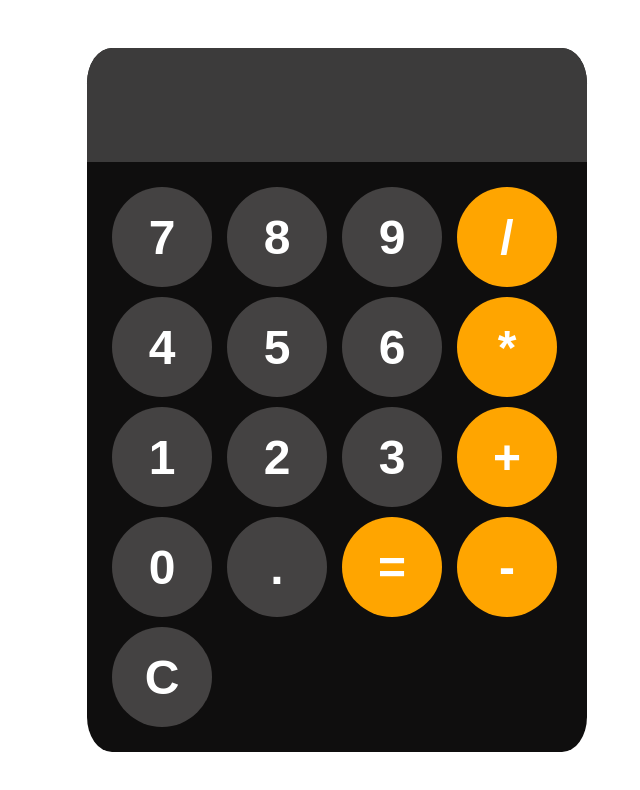
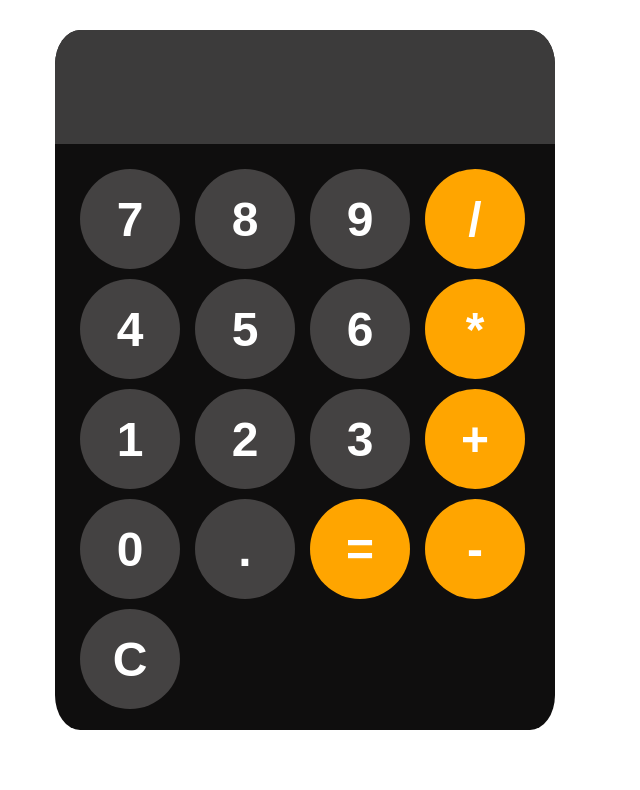
Before and after one commit to rishi-rm/calculator, a plain HTML site: page index.html in a window 1280 px wide. Shown: the whole page, without its empty margins (303-943 px from the left). Drawn offline with Linux system fonts and the light colour scheme.

Commit message:
Update style.css

```diff
--- a/style.css
+++ b/style.css
@@ -1,6 +1,6 @@
 body{
-    height: 100vh;
-    width: 100vw;
+    height: 95vh;
+    width: 95vw;
     display: flex;
     justify-content: center;
     align-items: center;
@@ -9,6 +9,7 @@ body{
 #calculator{
     background-color: rgb(15, 14, 14);
     border-radius: 5%;
+    height: 700px;
     width: 500px;
     overflow: hidden;
 }
```
